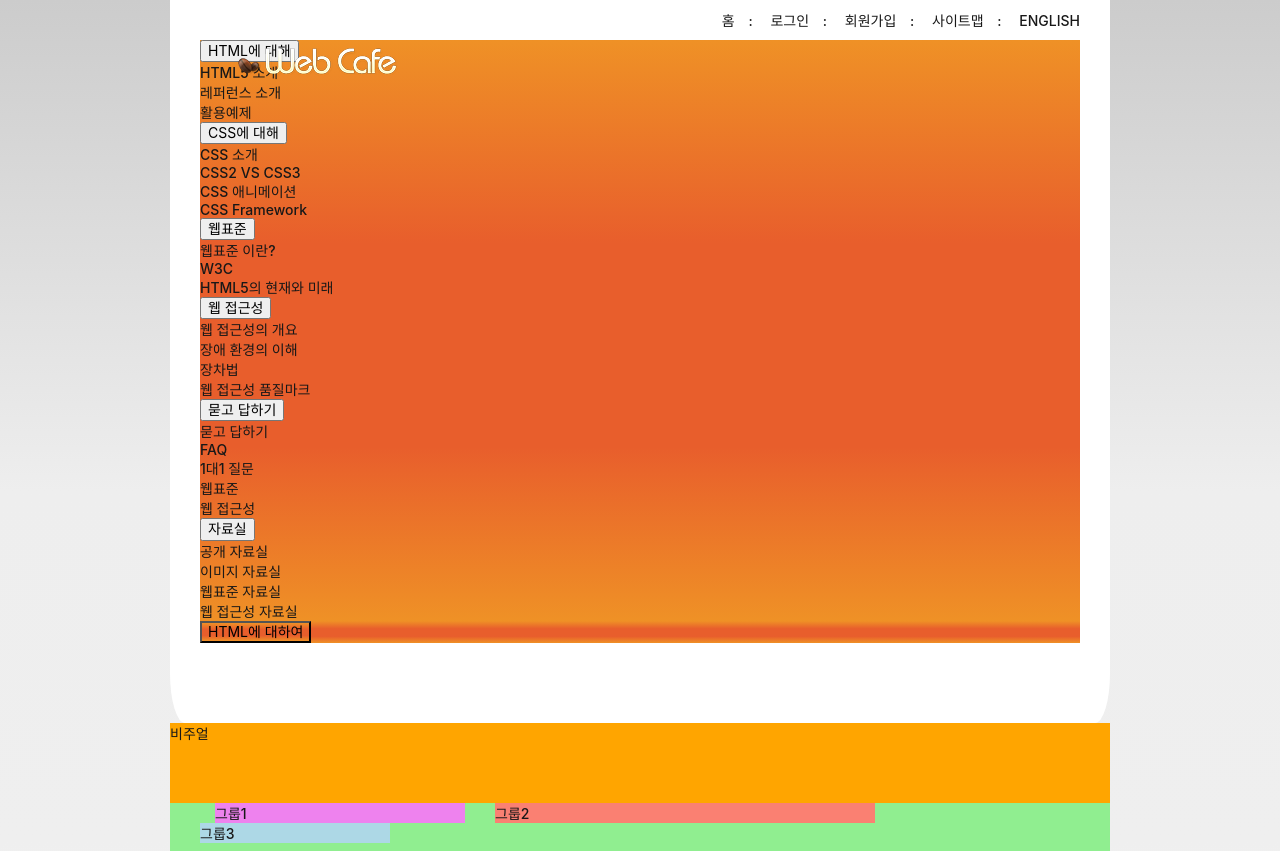
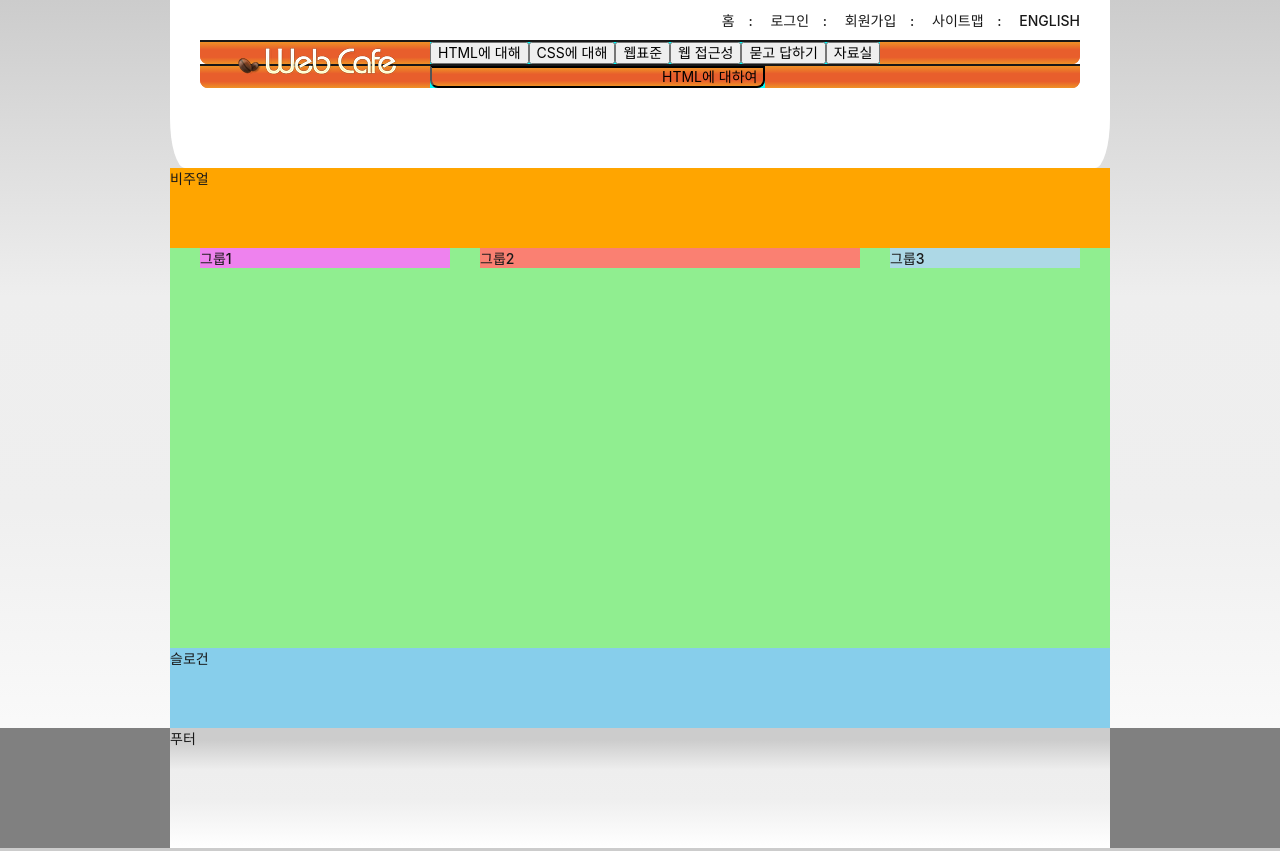
Before and after one commit to djswns7/HTML5, a plain HTML site: page HTML5/index.html in a window 1280 px wide. Shown: the top 851 px of the page. Drawn offline with Linux system fonts and the light colour scheme; a web font is replaced by a local one.

Commit message:
float을 이용한 메뉴배치

```diff
--- a/HTML5/styles/style.css
+++ b/HTML5/styles/style.css
@@ -102,6 +102,7 @@ body{
   padding-bottom: 80px;
 }
 .menu{
+  border-top: 2px solid currentColor;
   background-color: orangered;
   /* background-image: linear-gradient(red, green,orange);*/
   background: #e85e2c
@@ -112,8 +113,21 @@ body{
     #e85e2c 70%,
     #ef9126 100%
   );
+  border-radius: 0 0 8px 8px;
+  display: flow-root;
+  padding-left: 230px;
 }
 
+.menu-item{
+  background-color: aqua;
+  float:left;
+}
+
+.sub-menu{
+  background-color: pink;
+  position:absolute;
+  display: none;
+}
 
 .divider{
   margin-right: 4px;
@@ -132,7 +146,6 @@ body{
   height: 50vh;
   /* border: 1px solid red; */
   display: flow-root;
-  padding: 0 15px;
 }
 
 /* .main::after{
```
